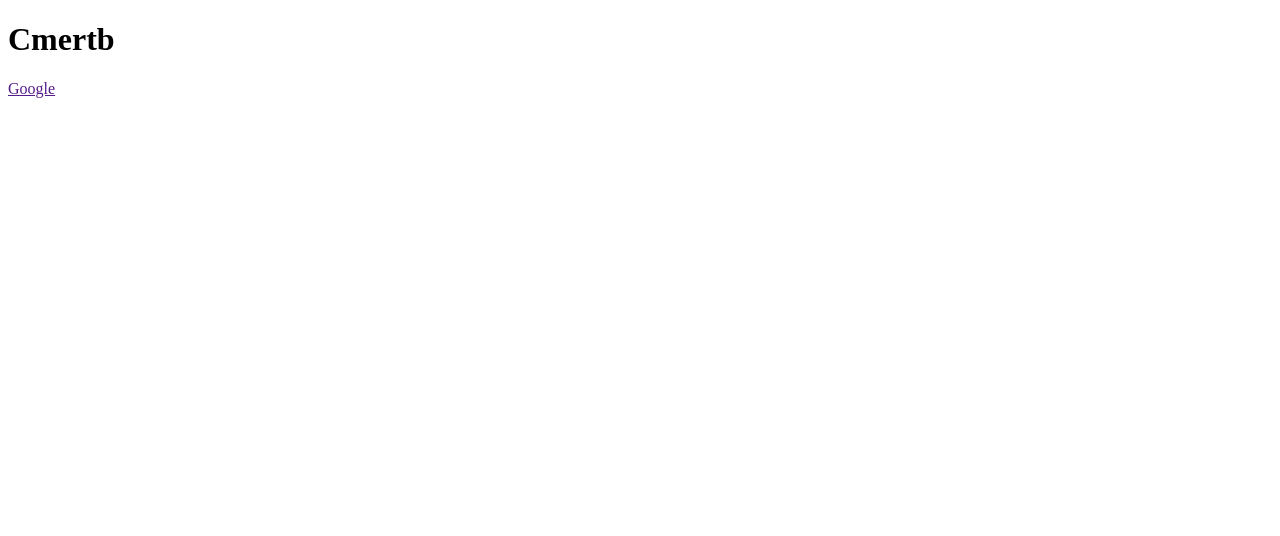
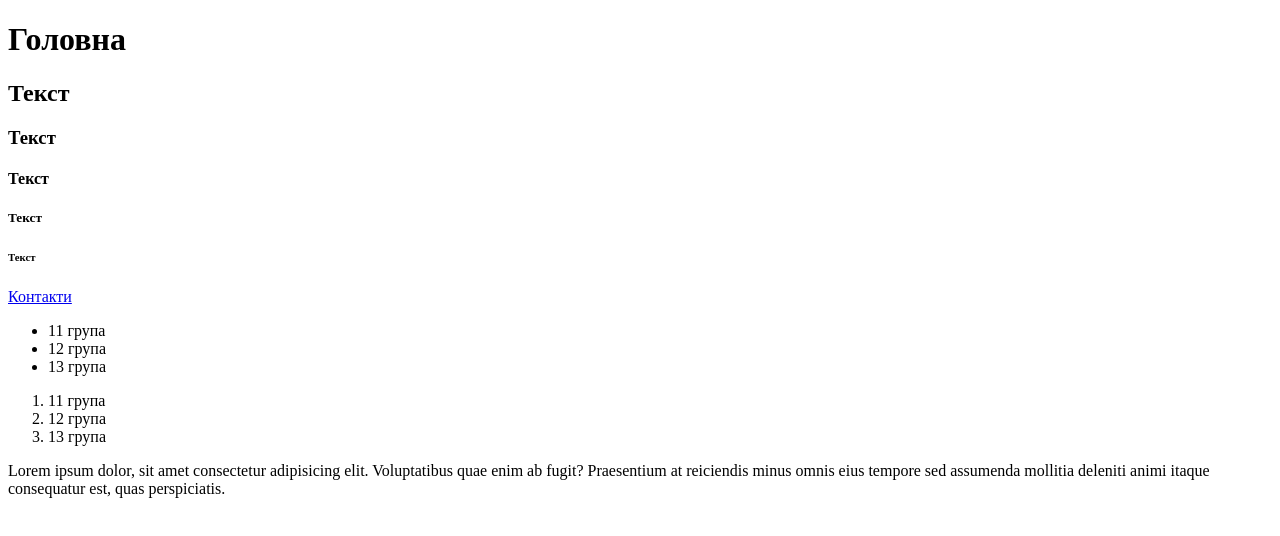
Before and after one commit to AndriyRiznik/HTML5, a plain HTML site: page index.html in a window 1280 px wide. Drawn offline with Linux system fonts and the light colour scheme.

Commit message:
validator

```diff
--- a/index.html
+++ b/index.html
@@ -2,11 +2,29 @@
 <html lang="en">
 <head>
     <meta charset="UTF-8">
-    <meta name="viewport" content="width=>, initial-scale=1.0">
-    <title>Document</title>
+    <meta name="viewport" content="width=device-width, initial-scale=1.0">
+    <title>HTML5</title>
 </head>
 <body>
-    <h1> Cmertb </h1>
-    <a href="">Google</a>
+    <h1>Головна<h1>
+    <h2>Текст</h2>
+    <h3>Текст</h3>
+    <h4>Текст</h4>
+    <h5>Текст</h5>
+    <h6>Текст</h6>
+    <a href="form.html">Контакти</a>
+    <!--<img src="img/mma.jpg">-->
+    <ul>
+        <li>11 група</li>
+        <li>12 група</li>
+        <li>13 група</li>
+    </ul>
+    <ol>
+        <li>11 група</li>
+        <li>12 група</li>
+        <li>13 група</li>
+    </ol>
+
+    <p>Lorem ipsum dolor, sit amet consectetur adipisicing elit. Voluptatibus quae enim ab fugit? Praesentium at reiciendis minus omnis eius tempore sed assumenda mollitia deleniti animi itaque consequatur est, quas perspiciatis.</p>
 </body>
 </html>
```
Also changed, not shown: image/mma.jpg (renamed from image/Cmertb.jpg).
